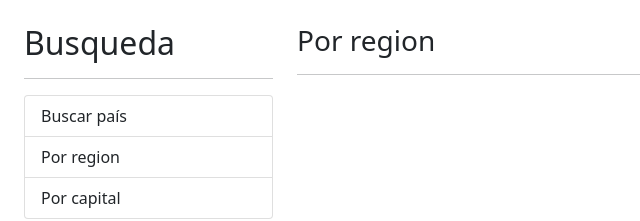
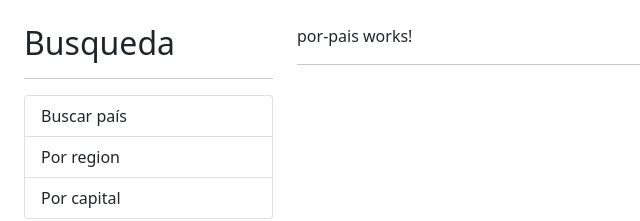
Before and after one commit to WiiruxCruz/03-paisesApp, an Angular app: page / in a window 1280 px wide. Shown: the top 221 px of the page, without its empty margins (0-640 px from the left). Built offline with nearby package versions, Linux system fonts and the light colour scheme.

Commit message:
Implementacion de angular Routes

```diff
--- a/src/app/app.component.html
+++ b/src/app/app.component.html
@@ -10,7 +10,7 @@
   </div>
 
   <div class="col">
-    <h3>Por region</h3>
+    <router-outlet></router-outlet>
     <hr>
   </div>
 </div>
--- a/src/app/app.module.ts
+++ b/src/app/app.module.ts
@@ -4,6 +4,7 @@
 import { AppComponent } from './app.component';
 import { PaisModule } from './pais/pais.module';
 import { SharedModule } from './shared/shared.module';
+import { AppRoutingModule } from './app-routing.module';
 
 @NgModule({
   declarations: [
@@ -11,8 +12,9 @@
   ],
   imports: [
     BrowserModule,
+    AppRoutingModule,
     PaisModule,
-    SharedModule
+    SharedModule,
   ],
   providers: [],
   bootstrap: [AppComponent]
```
Also changed, not shown: src/app/app-routing.module.ts (added, +41 -0 lines).
